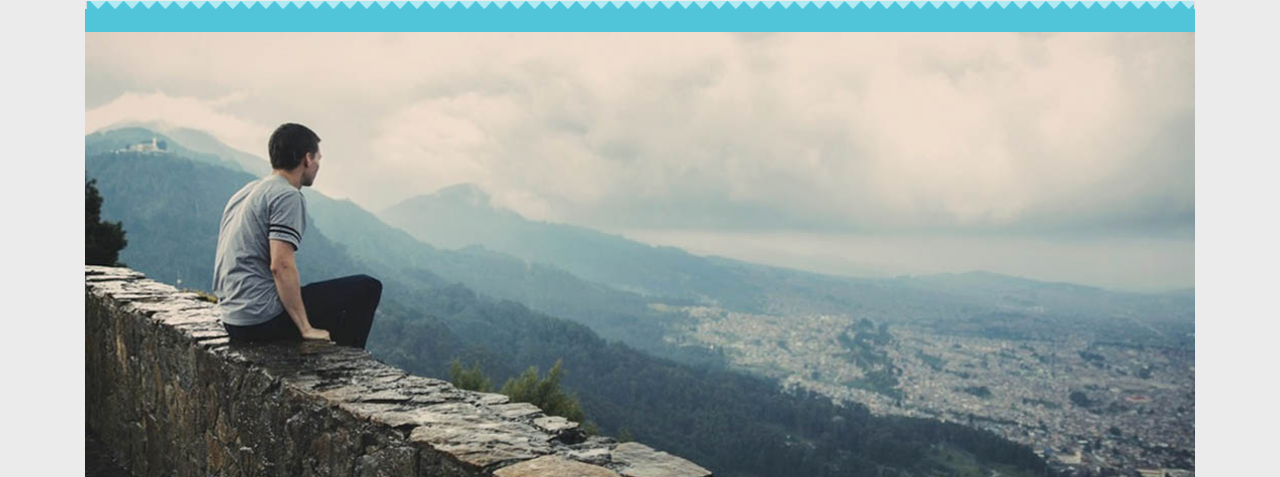
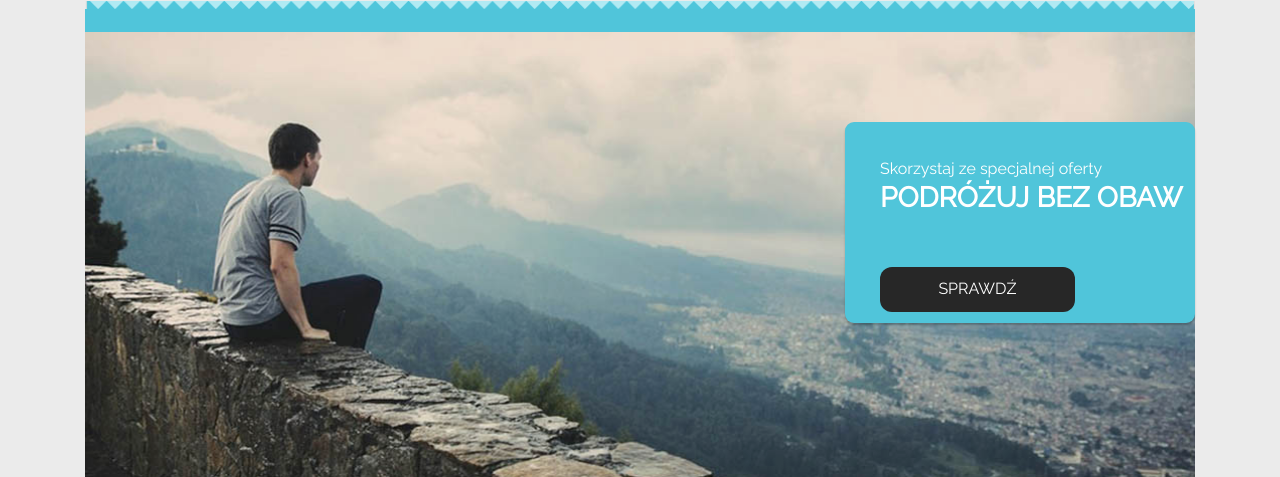
Before and after one commit to agnxr/safe-bank, a website: page index.html in a window 1280 px wide. Shown: the part 166-643 px from the top of the page. Drawn offline with nearby package versions, Linux system fonts and the light colour scheme.

Commit message:
add main button

```diff
--- a/index.html
+++ b/index.html
@@ -117,11 +117,11 @@
     </div>
     <div class="container">
         <div class="row">
-            <div class="col-lg-4">
+            <div class="col-lg-4 ml-auto">
                 <div class="blue">
                     <p>Skorzystaj ze specjalnej oferty</p>
                     <h3>PODRÓŻUJ BEZ OBAW</h3>
-                    <button type="button" class="btn">SPRAWDŹ</button>
+                    <button type="button" class="btn check">SPRAWDŹ</button>
                 </div>
             </div>
         </div>
--- a/scss/style.scss
+++ b/scss/style.scss
@@ -104,20 +104,49 @@ body {
   margin-top: -15px;
 }
 
+.mainImg {
+  height: 450px;
+}
 //main button
-
 .blue {
   border-radius: 9px;
   background-color: rgb(80,197,218);
-  box-shadow: 0 2px 2px 0; rgba(0,0,0,0.23);
-  width: 401px;
+  box-shadow: 0 2px 2px 0 rgba(0,0,0,0.23);
+  max-width: 401px;
   height: 201px;
+  z-index: 3;
+  margin-top: -360px;
+  position: relative;
+
 }
 
 .blue p, h3 {
   color: white;
 }
 
+.blue p {
+  margin-bottom: 0;
+  position: absolute;
+  margin-top: 10%;
+  margin-left: 10%;
+}
+
+.blue h3 {
+  position: absolute;
+  margin-top: 17%;
+  margin-left: 10%;
+  font-weight: bold;
+}
+
+.check {
+  border-radius: 12px;
+  background-color: rgb(39,39,39);
+  width: 195px;
+  height: 45px;
+  color: white;
+  margin-top: 145px;
+  margin-left: 10%;
+}
 //suwak
 
 .slider {
```
Also changed, not shown: css/style.css, scss/style.css, 2 other files.
